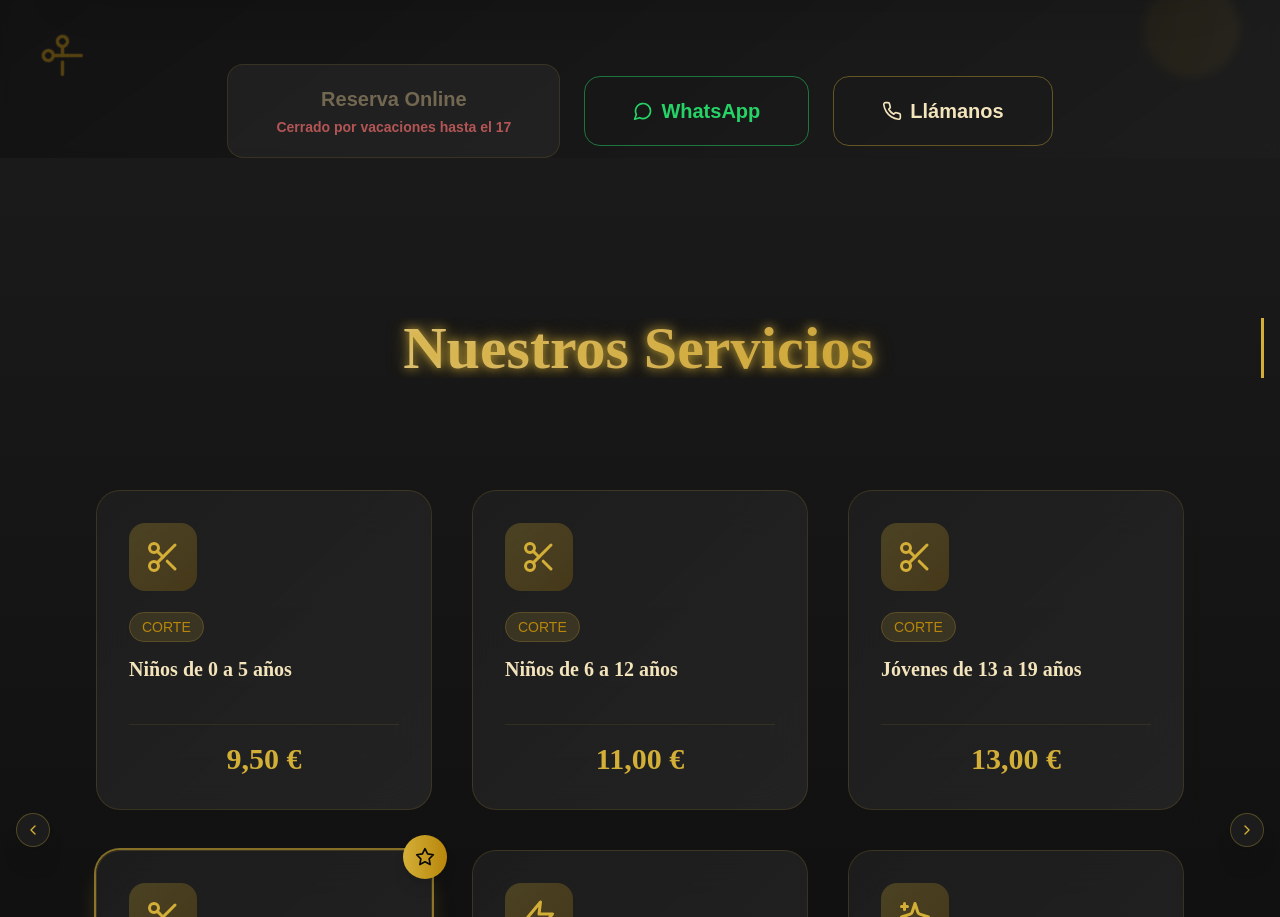
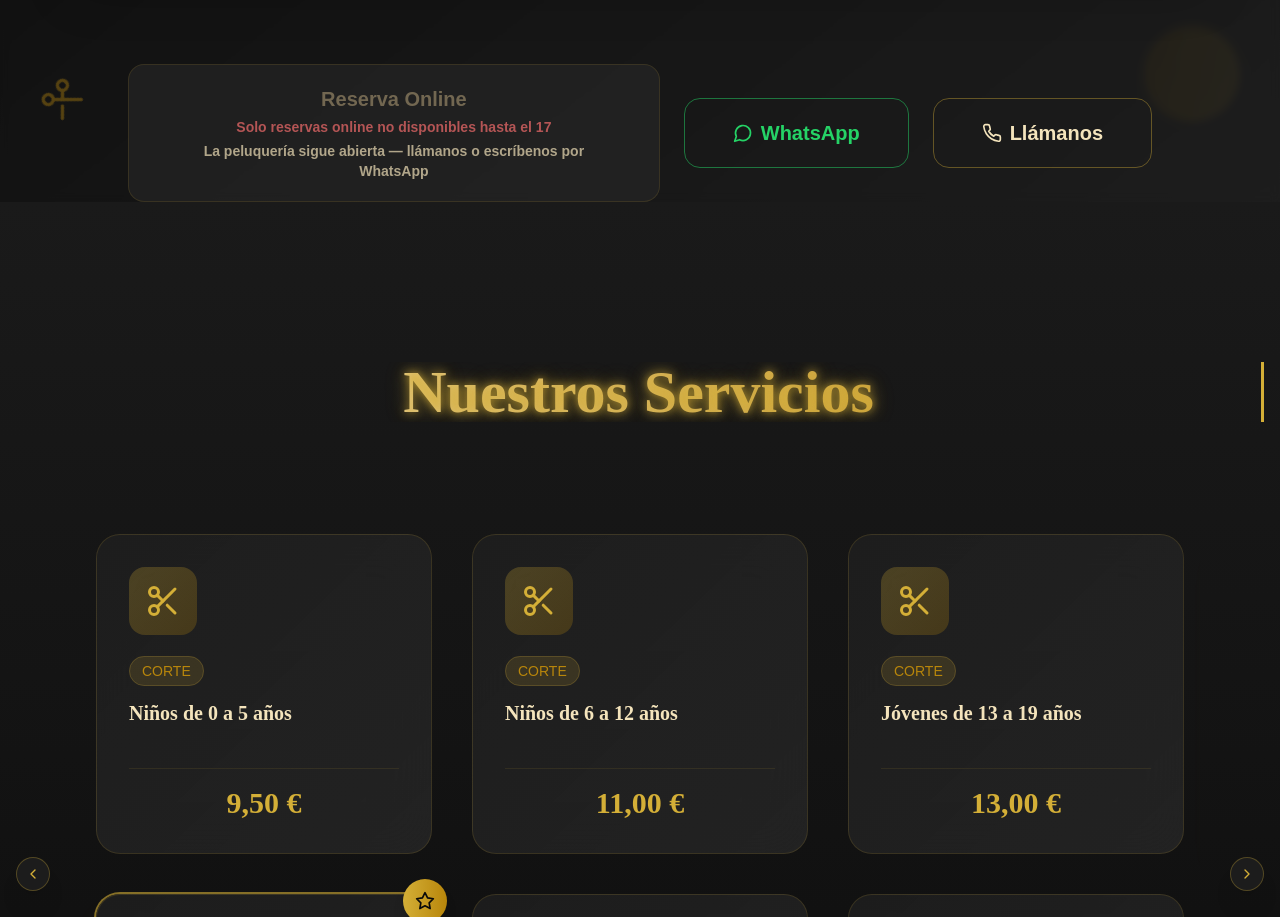
Before and after one commit to candrei8/Peluqueria_adrian, a React (Vite) app: page / in a window 1280 px wide. Shown: the part 800-1717 px from the top of the page. Built offline with nearby package versions, Linux system fonts and the light colour scheme.

Commit message:
fix: Clarify only online bookings paused until Aug 17, salon remains open
Co-Authored-By: Claude Fable 5 <noreply@anthropic.com>

```diff
--- a/src/App.tsx
+++ b/src/App.tsx
@@ -215,7 +215,8 @@ function App() {
                 className="relative inline-flex flex-col items-center justify-center px-8 sm:px-10 md:px-12 py-4 sm:py-5 bg-dark-accent/80 rounded-2xl text-lg sm:text-xl font-body font-bold text-gold-muted border border-gold-primary/20 cursor-not-allowed opacity-70"
               >
                 <span className="relative z-10">Reserva Online</span>
-                <span className="relative z-10 text-xs sm:text-sm font-semibold text-red-400 mt-1">Cerrado por vacaciones hasta el 17</span>
+                <span className="relative z-10 text-xs sm:text-sm font-semibold text-red-400 mt-1">Solo reservas online no disponibles hasta el 17</span>
+                <span className="relative z-10 text-xs sm:text-sm font-semibold text-gold-light mt-1">La peluquería sigue abierta — llámanos o escríbenos por WhatsApp</span>
               </button>
             ) : (
               <button
```
